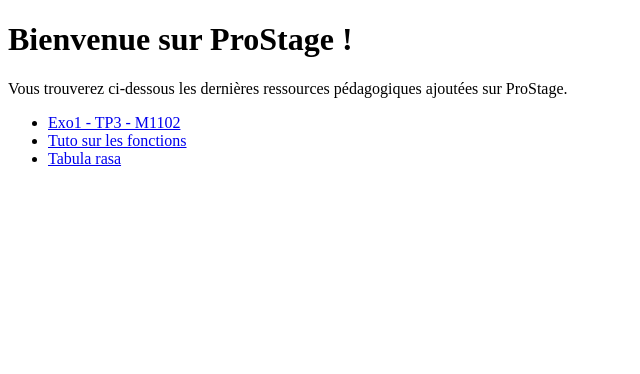
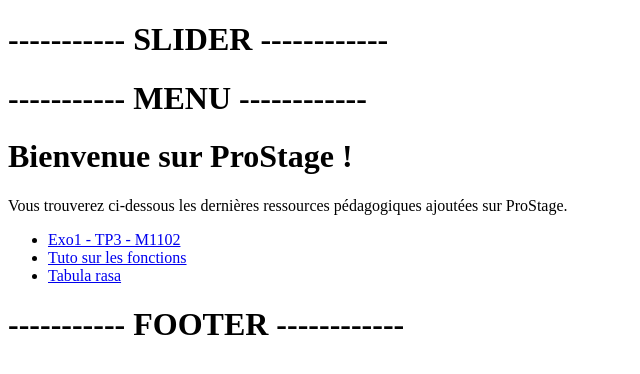
Before and after one commit to agraire/Symfony, a Symfony app: template templates/pro_stage/index.html.twig in a window 1280 px wide. Shown: the top 374 px of the page, without its empty margins (0-640 px from the left). Run offline with Twig, Linux system fonts and the light colour scheme; the template is opened without the code that fills it, so the values that code supplies are empty; some libraries are stand-ins or nearby versions.

Commit message:
Création du template pour ProStage

```diff
--- a/templates/base.html.twig
+++ b/templates/base.html.twig
@@ -2,18 +2,26 @@
 <html>
     <head>
         <meta charset="UTF-8">
-        <title>{% block title %}Welcome!{% endblock %}</title>
-        {# Run `composer require symfony/webpack-encore-bundle`
-           and uncomment the following Encore helpers to start using Symfony UX #}
-        {% block stylesheets %}
-            {#{{ encore_entry_link_tags('app') }}#}
-        {% endblock %}
+        <title>{% block title %}ProStage{% endblock %}</title>
 
-        {% block javascripts %}
-            {#{{ encore_entry_script_tags('app') }}#}
-        {% endblock %}
+        {% block stylesheets %}{% endblock %}
+
+
     </head>
     <body>
-        {% block body %}{% endblock %}
+        {% block slider %}
+        <h1>----------- SLIDER ------------</h1>
+        {% endblock %}
+        {% block menu %}
+        <h1>----------- MENU ------------</h1>
+        {% endblock %}
+        {% block contenu %}
+
+        {% endblock %}
+        {% block footer %}
+         <h1>----------- FOOTER ------------</h1>
+        {% endblock %}
+        {% block javascripts %}
+        {% endblock %}
     </body>
 </html>
--- a/templates/pro_stage/affichageRessource.html.twig
+++ b/templates/pro_stage/affichageRessource.html.twig
@@ -1,6 +1,6 @@
 {% extends "base.html.twig" %}
 
-{% block body %}
+{% block contenu %}
 <h1> Ressources {{idRessource}}</h1>
 
 <p>
--- a/templates/pro_stage/index.html.twig
+++ b/templates/pro_stage/index.html.twig
@@ -1,6 +1,6 @@
 {% extends 'base.html.twig' %}
 
-{% block body %}
+{% block contenu %}
 <h1>Bienvenue sur ProStage !</h1>
 
 <p>
```
Also changed, not shown: 2 other files.
